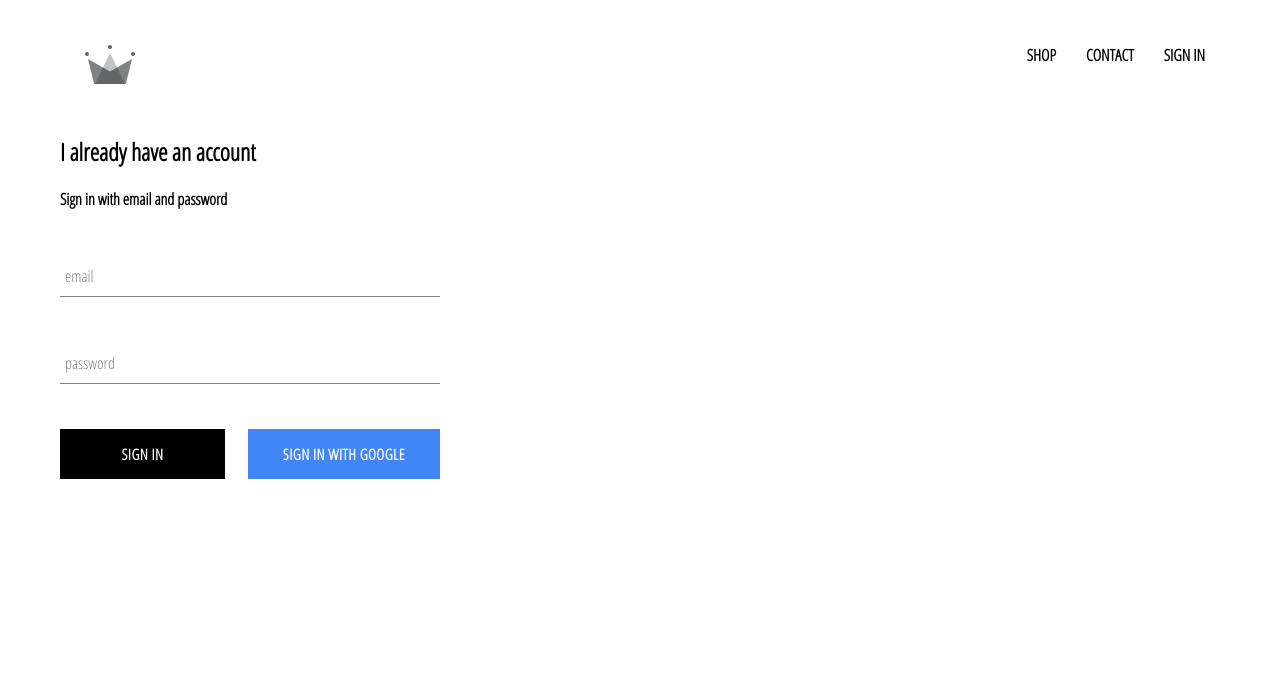
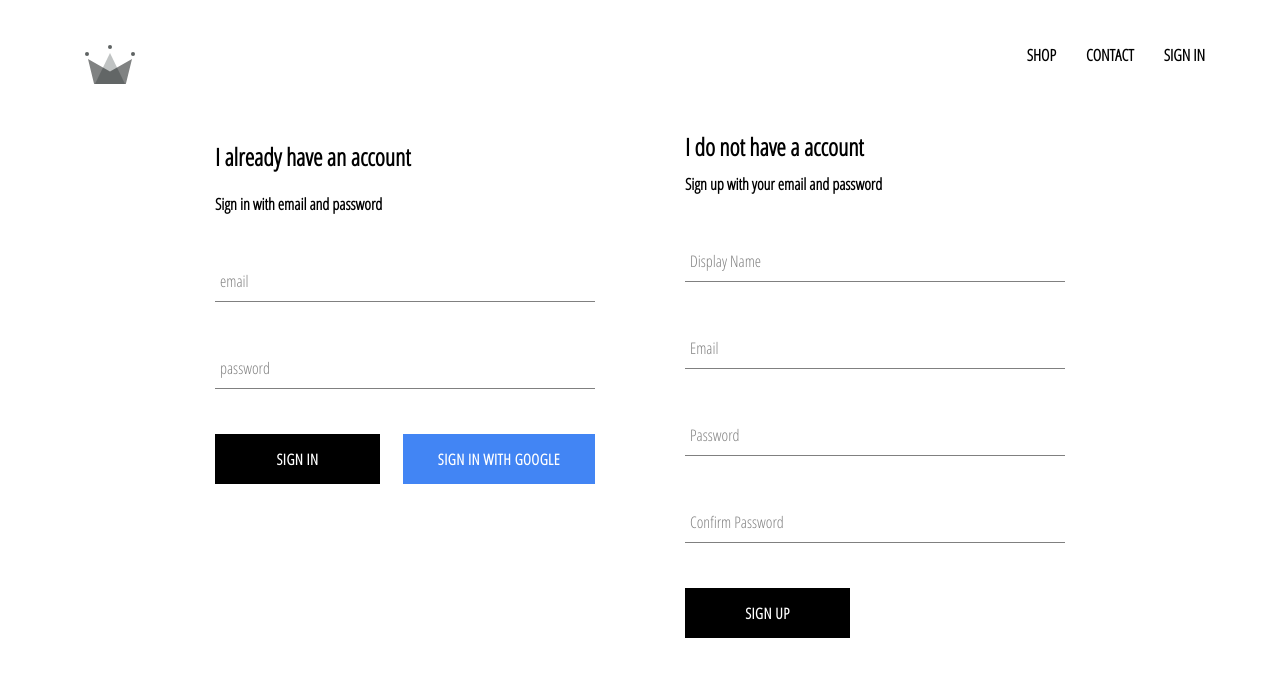
Before and after one commit to GrabKrab/crwn-clothing, a React (Create React App) app: page /signin in a window 1280 px wide. Shown: the top 676 px of the page. Built offline with nearby package versions, Linux system fonts and the light colour scheme; no server answers.

Commit message:
implement firebase utils, included ability to store authenticto store authenticated users into our firestore database

```diff
--- a/package.json
+++ b/package.json
@@ -6,7 +6,7 @@
     "@testing-library/jest-dom": "^5.11.9",
     "@testing-library/react": "^11.2.5",
     "@testing-library/user-event": "^12.7.0",
-    "firebase": "^8.2.7",
+    "firebase": "^8.2.9",
     "node-sass": "^5.0.0",
     "react": "^17.0.1",
     "react-dom": "^17.0.1",
--- a/src/App.js
+++ b/src/App.js
@@ -7,7 +7,7 @@
 import ShopPage from './pages/shop/shop.component';
 import SignInAndSignUpPage from './pages/sign-in-and-sign-up/sign-in-and-sign-up.component';
 import Header from './components/header/header.component';
-import { auth } from './firebase/firebase.utils';
+import { auth, createUserProfileDocument } from './firebase/firebase.utils';
 
 class App extends React.Component {
   constructor() {
@@ -21,11 +21,23 @@
   unsubscribeFromAuth = null;
 
   componentDidMount() {
-    this.unsubscribeFromAuth = auth.onAuthStateChanged(user => {
-      this.setState({ currentUser: user });
+    this.unsubscribeFromAuth = auth.onAuthStateChanged(async userAuth => {
+      if (userAuth) {
+        const userRef = await createUserProfileDocument(userAuth);
 
-      console.log(user);
-    })
+        userRef.onSnapshot(snapShot => {
+          this.setState({
+            currentUser: {
+              id: snapShot.id,
+              ...snapShot.data()
+            }
+          }, () => console.log(this.state));
+        });
+
+      } else {
+        this.setState({currentUser: userAuth});
+      }
+    });
   }
 
   componentWillUnmount() {
--- /dev/null
+++ b/src/components/sign-up/sign-up.component.jsx
@@ -0,0 +1,106 @@
+import React from 'react';
+
+import FormInput from '../form-input/form-input.component';
+import CustomButton from '../custom-button/custom-button.component';
+
+import { auth, createUserProfileDocument } from '../../firebase/firebase.utils';
+
+import './sign-up.styles.scss';
+
+class SignUp extends React.Component {
+  constructor() {
+    super();
+
+    this.state = {
+      displayName: '',
+      email: '',
+      password: '',
+      confirmPassword: ''
+    }
+  }
+
+  handleSubmit = async event => {
+    event.preventDefault();
+    const {displayName, email, password, confirmPassword} = this.state;
+
+    if(password !== confirmPassword) {
+      alert("passwords don't match");
+      return;
+    }
+
+    try {
+      const { user } = await auth.createUserWithEmailAndPassword(email, password);
+
+      await createUserProfileDocument(user,{ displayName });
+
+      this.setState({
+        displayName: '',
+        email: '',
+        password: '',
+        confirmPassword: ''
+      });
+
+    } catch (error) {
+      console.error(error);
+      alert(error.message);
+    }
+  };
+
+  handleChange = event => {
+    const { name, value } = event.target;
+
+    this.setState({[name]: value});
+  };
+
+  render() {
+    const {displayName, email, password, confirmPassword} = this.state;
+    return(
+      <div className='sign-up'>
+        <h2 className='title'>I do not have a account</h2>
+        <span>Sign up with your email and password</span>
+        <form className='sign-up-form' onSubmit={this.handleSubmit}>
+          <FormInput
+            type="text"
+            name="displayName"
+            value={displayName}
+            handleChange={this.handleChange}
+            label="Display Name"
+            required
+          />
+
+          <FormInput
+            type="emil"
+            name="email"
+            value={email}
+            handleChange={this.handleChange}
+            label="Email"
+            required
+          />
+
+          <FormInput
+            type="password"
+            name="password"
+            value={password}
+            handleChange={this.handleChange}
+            label="Password"
+            required
+          />
+
+          <FormInput
+            type="password"
+            name="confirmPassword"
+            value={confirmPassword}
+            handleChange={this.handleChange}
+            label="Confirm Password"
+            required
+          />
+
+          <CustomButton type='submit'> Sign Up </CustomButton>
+
+        </form>
+      </div>
+    )
+  }
+}
+
+export default SignUp;
--- /dev/null
+++ b/src/components/sign-up/sign-up.styles.scss
@@ -0,0 +1,9 @@
+.sign-up {
+  display: flex;
+  flex-direction: column;
+  width: 380px;
+
+  .title {
+    margin: 10px 0;
+  }
+}
--- a/src/firebase/firebase.utils.js
+++ b/src/firebase/firebase.utils.js
@@ -12,6 +12,32 @@
   measurementId: "G-HYDN4N2187"
 };
 
+export const createUserProfileDocument = async (userAuth, additionalData) => {
+  if (!userAuth) return;
+
+  const userRef = firestore.doc(`users/${userAuth.uid}`);
+
+  const snapShot = await userRef.get();
+
+  if (!snapShot.exists) {
+    const { displayName, email } = userAuth;
+    const createdAt = new Date();
+
+    try {
+      await userRef.set({
+        displayName,
+        email,
+        createdAt,
+        ...additionalData
+      })
+    } catch (error) {
+      console.log('error creating user', error.message);
+    }
+  }
+
+  return userRef;
+};
+
 firebase.initializeApp(config);
 
 export const auth = firebase.auth();
--- a/src/pages/sign-in-and-sign-up/sign-in-and-sign-up.component.jsx
+++ b/src/pages/sign-in-and-sign-up/sign-in-and-sign-up.component.jsx
@@ -1,11 +1,14 @@
 import React from "react";
 
 import SignIn from '../../components/sign-in/sign-in.component';
+import SignUp from '../../components/sign-up/sign-up.component';
+
 import './sign-in-and-sign-up.styles.scss';
 
 const SignInAndSignUpPage = () => (
   <div className="sign-in-and-sign-up">
     <SignIn />
+    <SignUp />
   </div>
 );
 
--- a/src/pages/sign-in-and-sign-up/sign-in-and-sign-up.styles.scss
+++ b/src/pages/sign-in-and-sign-up/sign-in-and-sign-up.styles.scss
@@ -0,0 +1,6 @@
+.sign-in-and-sign-up {
+  width: 850px;
+  display: flex;
+  justify-content: space-between;
+  margin: 30px auto;
+}
```
Also changed, not shown: 1 other file (tests, documents, lock files or other folders).
